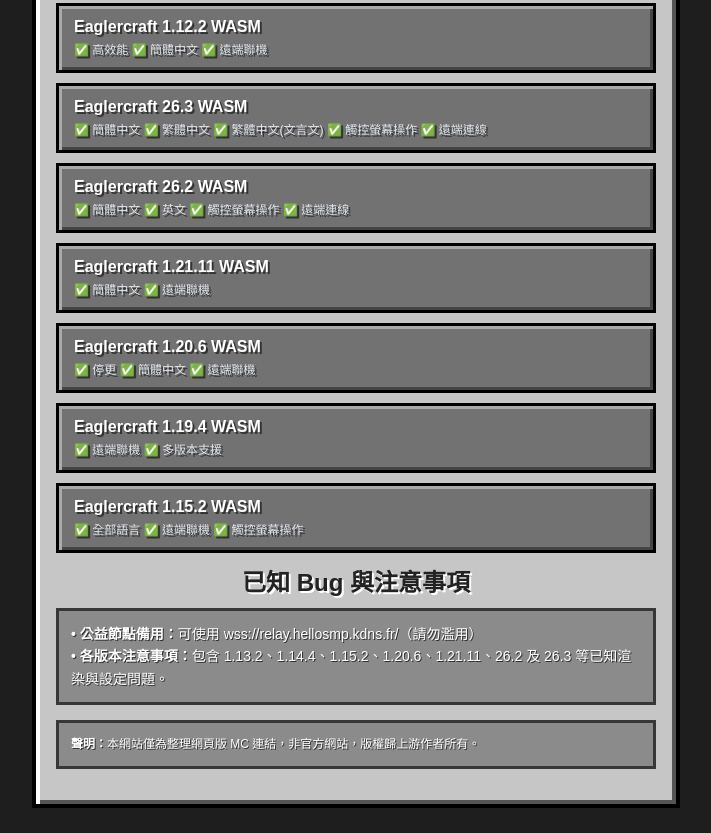
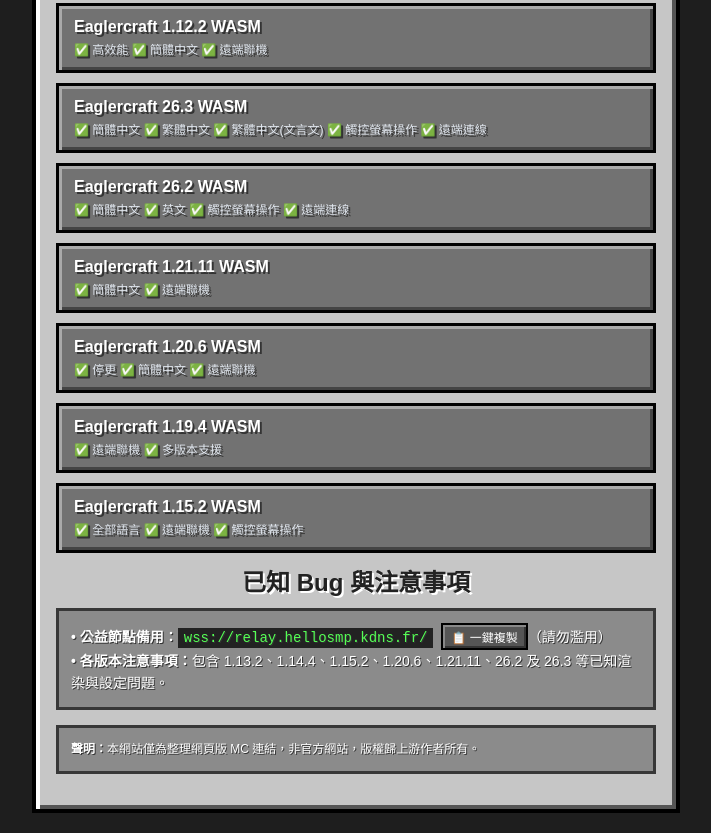
Before and after one commit to Benjamin2015tw/mcjs, a plain HTML site: page play.html in a window 1280 px wide. Shown: the part 313-1146 px from the top of the page, without its empty margins (284-995 px from the left). Drawn offline with Linux system fonts and the light colour scheme.

Commit message:
add one-click copy relay button

```diff
--- a/play.html
+++ b/play.html
@@ -32,7 +32,7 @@
   <!-- 略過部分版本按鈕與細節，請參照完整原始碼 -->
   <h2>已知 Bug 與注意事項</h2>
   <div class="notice">
-    <strong>• 公益節點備用：</strong>可使用 wss://relay.hellosmp.kdns.fr/（請勿濫用）<br>
+    <strong>• 公益節點備用：</strong><code style="background:#222;padding:2px 6px;color:#55ff55;">wss://relay.hellosmp.kdns.fr/</code> <button onclick="navigator.clipboard.writeText('wss://relay.hellosmp.kdns.fr/');this.innerText='✅ 已複製！';this.style.background='#3c8527';setTimeout(()=>{this.innerText='📋 一鍵複製';this.style.background='#555';},2000)" style="background:#555;color:#fff;border:2px solid #000;box-shadow:inset 2px 2px 0 #888,inset -2px -2px 0 #333;padding:3px 8px;cursor:pointer;font-family:inherit;font-size:12px;margin-left:4px;">📋 一鍵複製</button>（請勿濫用）<br>
     <strong>• 各版本注意事項：</strong>包含 1.13.2、1.14.4、1.15.2、1.20.6、1.21.11、26.2 及 26.3 等已知渲染與設定問題。
   </div>
   <div class="notice" style="font-size:12px;">
```
